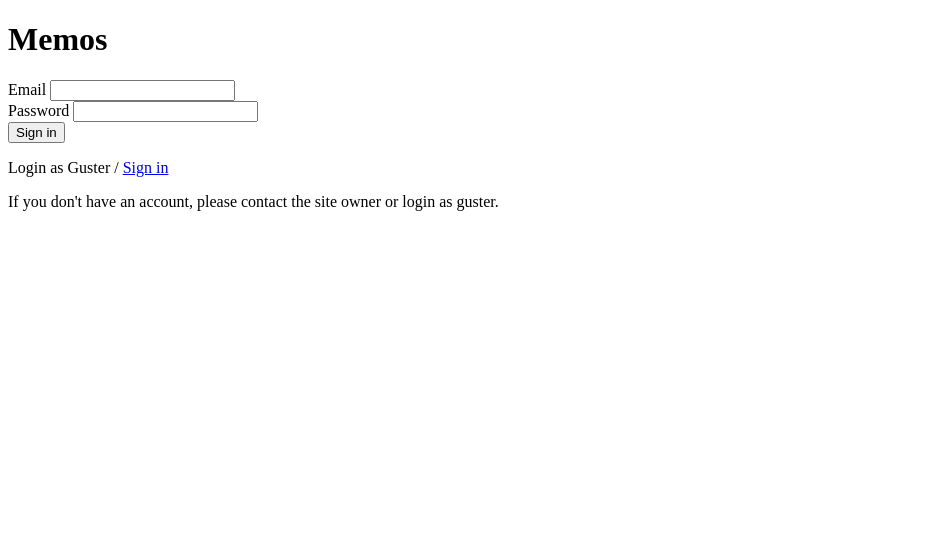
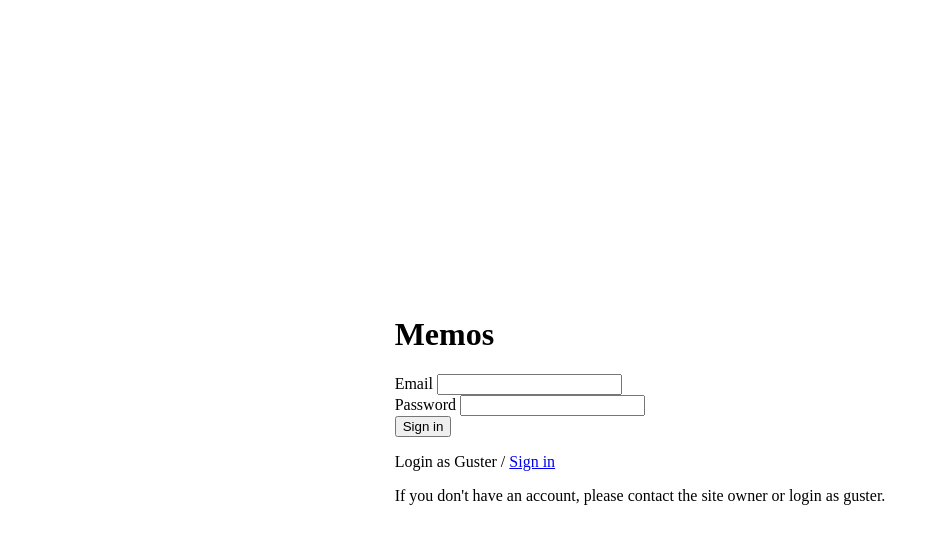
Before and after one commit to new-aspect/memos-web, a plain HTML site: page index.html in a window 1280 px wide. Shown: the whole page, without its empty margins (0-935 px from the left). Drawn offline with Linux system fonts and the light colour scheme.

Commit message:
写了一个样式

```diff
--- a/style.css
+++ b/style.css
@@ -1,3 +1,6 @@
-.login-container {
-    background-color: white;
+body {
+    display: flex;
+    justify-content: center;  /* 这个让整个body居中 */
+    align-items: center;
+    height: 100vh;
 }
```
